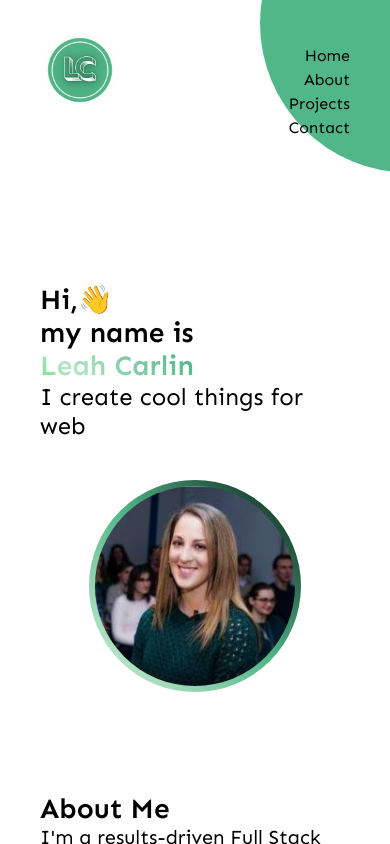
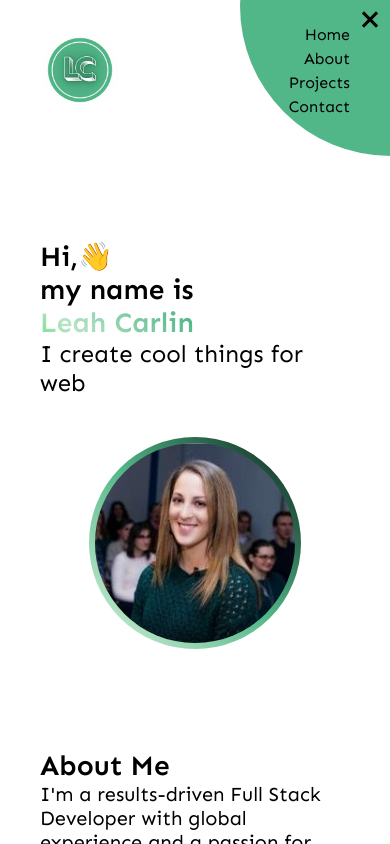
Before and after one commit to leahcarlin/portfolio, a React (Create React App) app: page / in a window 390 px wide. Both pictures are taken after a click on the element 335 px from the left and 70 px from the top of the page. Shown: the top 844 px of the page. Built offline with nearby package versions, Linux system fonts and the light colour scheme.

Commit message:
mobile nav

```diff
--- a/src/Components/NavBar/NavBar.scss
+++ b/src/Components/NavBar/NavBar.scss
@@ -39,6 +39,7 @@ img {
     list-style: none;
     display: flex;
     gap: 5px;
+    position: absolute;
 
     &::after {
       content: "";
@@ -47,9 +48,18 @@ img {
       height: 300px;
       background-color: $medium-green;
       border-radius: 50%;
-      bottom: -20px;
-      left: 100px;
+      bottom: -40px;
+      left: 120px;
       mix-blend-mode: multiply;
+      opacity: 0;
+      transform: translateX(150px);
+      transition: opacity 0.6s ease-out,
+        transform 0.8s cubic-bezier(0.25, 1, 0.5, 1);
+    }
+
+    &.open::after {
+      opacity: 1;
+      transform: translateX(0);
     }
 
     li {
@@ -92,7 +102,12 @@ img {
     }
 
     &.open {
+      position: absolute;
+      top: -20px;
+      right: -40px;
+
       span:nth-child(1) {
+        width: 20px;
         transform: translateY(8px) rotate(45deg);
       }
       span:nth-child(2) {
@@ -100,6 +115,7 @@ img {
       }
       span:nth-child(3) {
         transform: translateY(-8px) rotate(-45deg);
+        width: 20px;
       }
     }
   }
--- a/src/Components/NavBar/NavBarMobile.tsx
+++ b/src/Components/NavBar/NavBarMobile.tsx
@@ -6,17 +6,16 @@ const NavBarMobile: React.FC = () => {
 
   return (
     <div className="nav-mobile container">
-      {!menuOpen ? (
       <div
-          className={`hamburger ${menuOpen ? "open" : ""}`}
+        className={`hamburger ${menuOpen && "open"}`}
         onClick={() => setMenuOpen(!menuOpen)}
       >
         <span></span>
         <span></span>
         <span></span>
       </div>
-      ) : (
-        <ul className="nav-links">
+      {menuOpen && (
+        <ul className={`nav-links ${menuOpen && "open"}`}>
           <li>
             <a href="#home" onClick={() => setMenuOpen(false)}>
               Home
```
Lines whose indentation alone changed are shown as unchanged.
